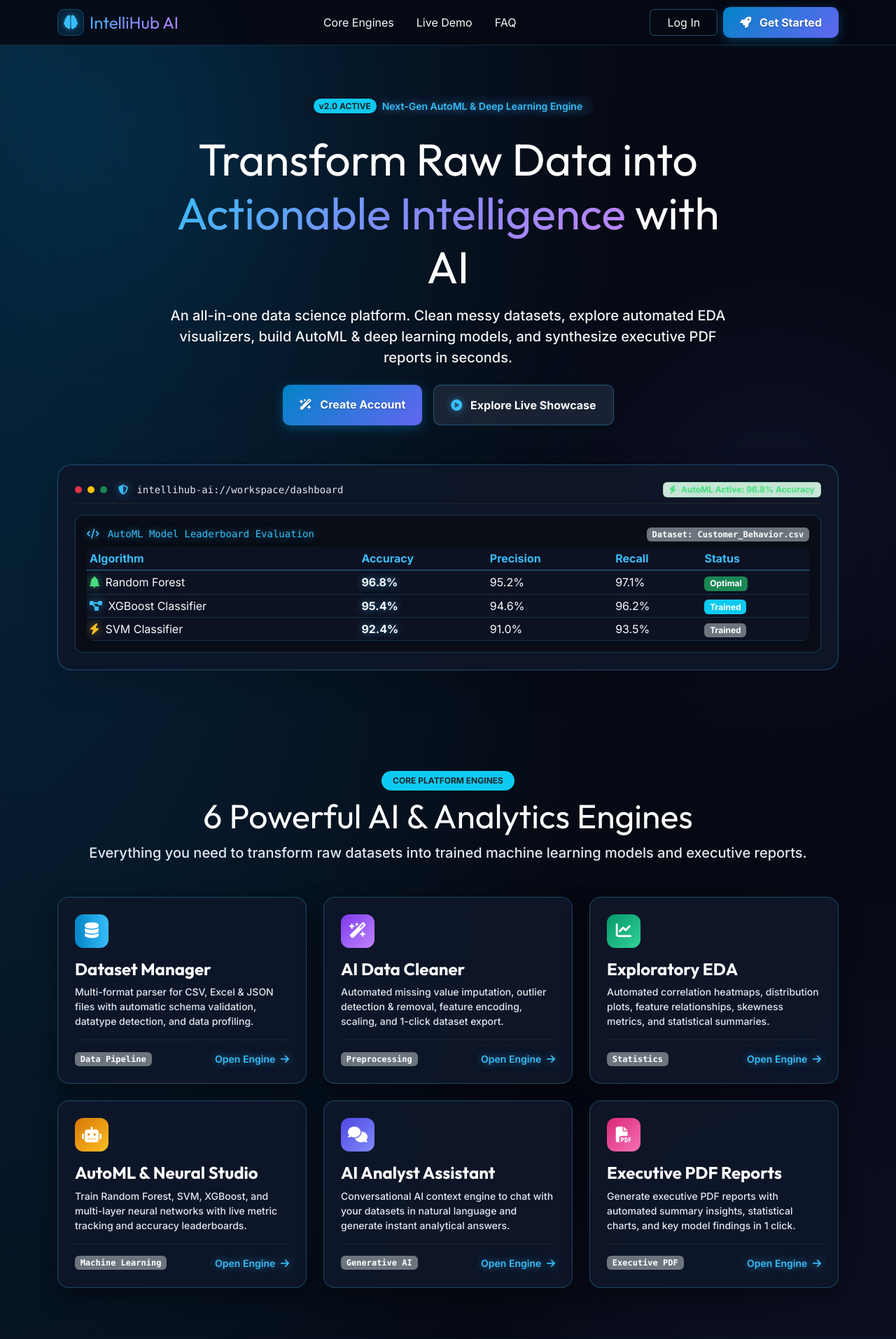
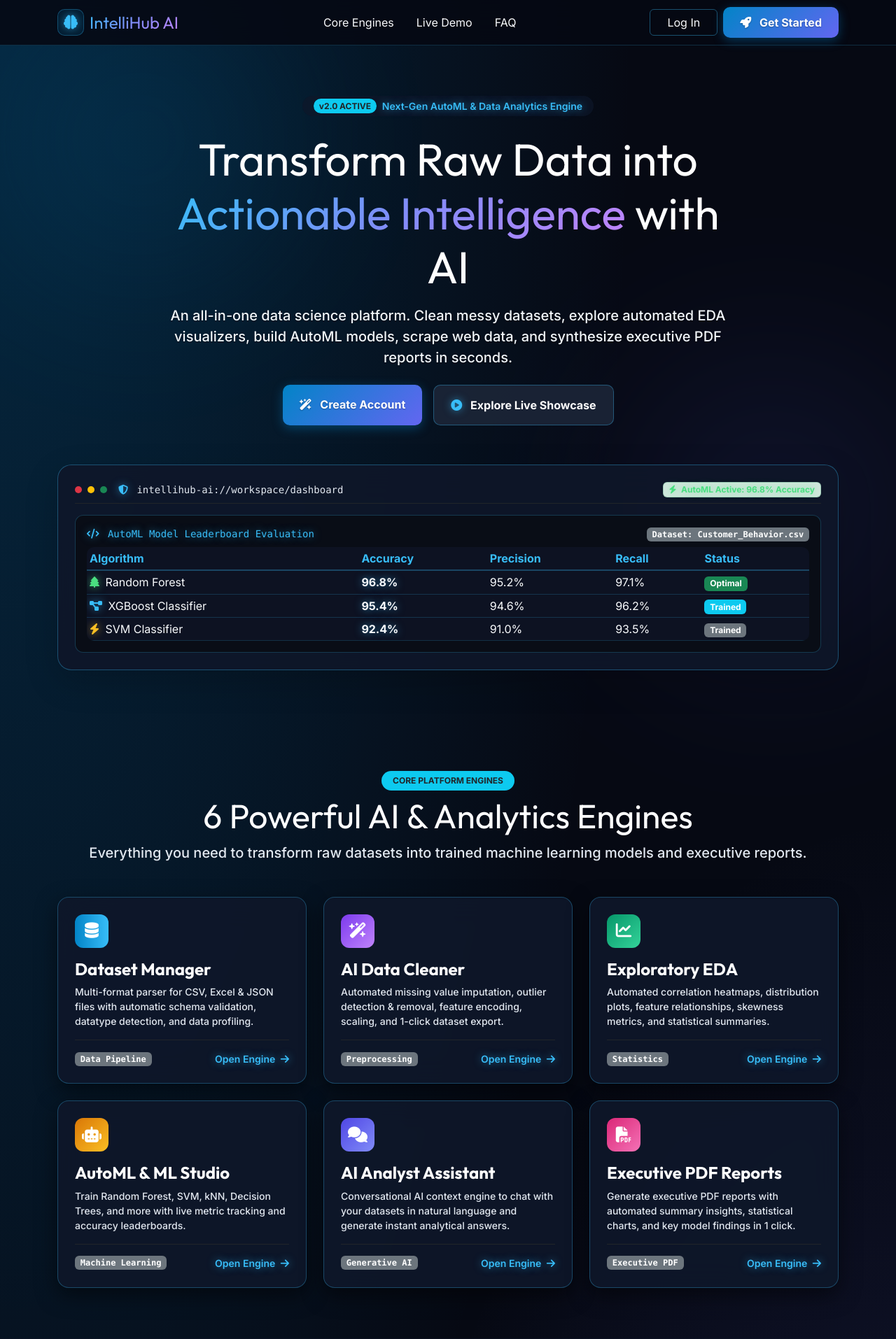
Before and after one commit to surajrajvaghela12/IntelliHub-AI, a Django app: page / in a window 1280 px wide. Shown: the top 1914 px of the page at 70% size. Run offline with Django 4.2, Linux system fonts and the light colour scheme; data comes from the database, SQL or seed files in the repository; both versions use the stored data as it was after the commit; data that the repository does not hold is empty.

Commit message:
Fix: Remove dl_studio from landing.html (crash fix), fix session engine, add surajj user

```diff
--- a/intellihub/settings.py
+++ b/intellihub/settings.py
@@ -136,7 +136,7 @@ LOGIN_URL = '/accounts/login/'
 LOGIN_REDIRECT_URL = '/dashboard/'
 LOGOUT_REDIRECT_URL = '/accounts/login/'
 
-SESSION_ENGINE = 'django.contrib.sessions.backends.db'
+SESSION_ENGINE = 'django.contrib.sessions.backends.signed_cookies'
 SESSION_COOKIE_HTTPONLY = True
 SESSION_COOKIE_AGE = 1209600
 SESSION_SAVE_EVERY_REQUEST = True
--- a/templates/landing.html
+++ b/templates/landing.html
@@ -4,7 +4,7 @@
     <meta charset="UTF-8">
     <meta name="viewport" content="width=device-width, initial-scale=1.0, maximum-scale=1.0, user-scalable=no">
     <title>IntelliHub AI - All-in-One AI & Data Analytics SaaS Platform</title>
-    <meta name="description" content="IntelliHub AI is an enterprise AI and data analytics platform for automated data cleaning, exploratory EDA, AutoML model training, deep learning, and executive PDF reporting.">
+    <meta name="description" content="IntelliHub AI is an enterprise AI and data analytics platform for automated data cleaning, exploratory EDA, AutoML model training, web scraping, and executive PDF reporting.">
     <!-- Google Fonts -->
     <link rel="preconnect" href="https://fonts.googleapis.com">
     <link rel="preconnect" href="https://fonts.gstatic.com" crossorigin>
@@ -111,7 +111,7 @@
                     <!-- Pill Badge -->
                     <div class="d-inline-flex align-items-center gap-2 px-3 py-1 mb-4 rounded-pill glass-pill border-cyan">
                         <span class="badge bg-info text-dark rounded-pill">v2.0 ACTIVE</span>
-                        <span class="small fw-semibold text-cyan">Next-Gen AutoML & Deep Learning Engine</span>
+                        <span class="small fw-semibold text-cyan">Next-Gen AutoML & Data Analytics Engine</span>
                     </div>
 
                     <!-- Main Headline -->
@@ -121,7 +121,7 @@
 
                     <!-- Sub-Headline -->
                     <p class="lead text-muted mb-4 fs-5 hero-subtitle">
-                        An all-in-one data science platform. Clean messy datasets, explore automated EDA visualizers, build AutoML & deep learning models, and synthesize executive PDF reports in seconds.
+                        An all-in-one data science platform. Clean messy datasets, explore automated EDA visualizers, build AutoML models, scrape web data, and synthesize executive PDF reports in seconds.
                     </p>
 
                     <!-- Primary CTAs -->
@@ -266,15 +266,15 @@
                     </div>
                 </div>
 
-                <!-- Module 4: AutoML & Deep Learning -->
+                <!-- Module 4: AutoML & ML Studio -->
                 <div class="col-md-6 col-lg-4">
                     <div class="module-card glass-card p-4 h-100 d-flex flex-column justify-content-between">
                         <div>
                             <div class="module-icon-box bg-gradient-amber mb-3">
                                 <i class="fa-solid fa-robot"></i>
                             </div>
-                            <h4 class="fw-bold text-white mb-2">AutoML & Neural Studio</h4>
-                            <p class="text-muted small">Train Random Forest, SVM, XGBoost, and multi-layer neural networks with live metric tracking and accuracy leaderboards.</p>
+                            <h4 class="fw-bold text-white mb-2">AutoML & ML Studio</h4>
+                            <p class="text-muted small">Train Random Forest, SVM, kNN, Decision Trees, and more with live metric tracking and accuracy leaderboards.</p>
                         </div>
                         <div class="pt-3 border-top border-dark d-flex justify-content-between align-items-center">
                             <span class="badge bg-secondary font-monospace">Machine Learning</span>
@@ -337,9 +337,7 @@
                 <button class="btn demo-tab-btn" data-tab="tab-automl">
                     <i class="fa-solid fa-robot me-2 text-warning"></i> AutoML Leaderboard
                 </button>
-                <button class="btn demo-tab-btn" data-tab="tab-deeplearning">
-                    <i class="fa-solid fa-network-wired me-2 text-danger"></i> Deep Learning Studio
-                </button>
+
                 <button class="btn demo-tab-btn" data-tab="tab-assistant">
                     <i class="fa-solid fa-comments me-2 text-purple"></i> AI Analyst Assistant
                 </button>
@@ -413,29 +411,7 @@
                     </div>
                 </div>
 
-                <!-- Tab 3: Deep Learning Studio -->
-                <div id="tab-deeplearning" class="demo-tab-content d-none">
-                    <div class="row align-items-center g-4">
-                        <div class="col-lg-6">
-                            <h3 class="fw-bold text-white mb-3">Custom Neural Network Architecture</h3>
-                            <p class="text-muted">Visually configure dense neural net hidden layers, activation functions (ReLU, Sigmoid), and optimizers (Adam, SGD).</p>
-                            <ul class="list-unstyled text-light gap-2 d-grid">
-                                <li><i class="fa-solid fa-circle-check text-success me-2"></i> Custom Layer Stacking (Input → Hidden → Output)</li>
-                                <li><i class="fa-solid fa-circle-check text-success me-2"></i> Live Loss & Accuracy Curve Graphs</li>
-                            </ul>
-                            <a href="{% url 'dl_studio:home' %}" class="btn btn-gradient-primary mt-3">Open Neural Studio</a>
-                        </div>
-                        <div class="col-lg-6">
-                            <div class="p-3 bg-darker rounded-3 border border-dark text-start">
-                                <div class="p-3 bg-black rounded text-cyan font-monospace small">
-                                    Epoch 50/50 [==============================] - 2s 40ms/step<br>
-                                    loss: 0.0412 - accuracy: 0.9840 - val_loss: 0.0521 - val_accuracy: 0.9780<br>
-                                    <span class="text-success">✔ Neural Network convergence reached! Model saved.</span>
-                                </div>
-                            </div>
-                        </div>
-                    </div>
-                </div>
+
 
                 <!-- Tab 4: AI Analyst Assistant -->
                 <div id="tab-assistant" class="demo-tab-content d-none">
@@ -556,7 +532,7 @@
                         </div>
                         <span class="fw-bold brand-font text-white fs-4">IntelliHub AI</span>
                     </a>
-                    <p class="text-muted small mb-0">Next-generation AI and data analytics SaaS platform for data cleaning, EDA, AutoML, deep learning, web scraping, and executive reports.</p>
+                    <p class="text-muted small mb-0">Next-generation AI and data analytics SaaS platform for data cleaning, EDA, AutoML, web scraping, and executive reports.</p>
                 </div>
 
                 <div class="col-6 col-md-3 col-lg-3">
```
Also changed, not shown: db.sqlite3.
